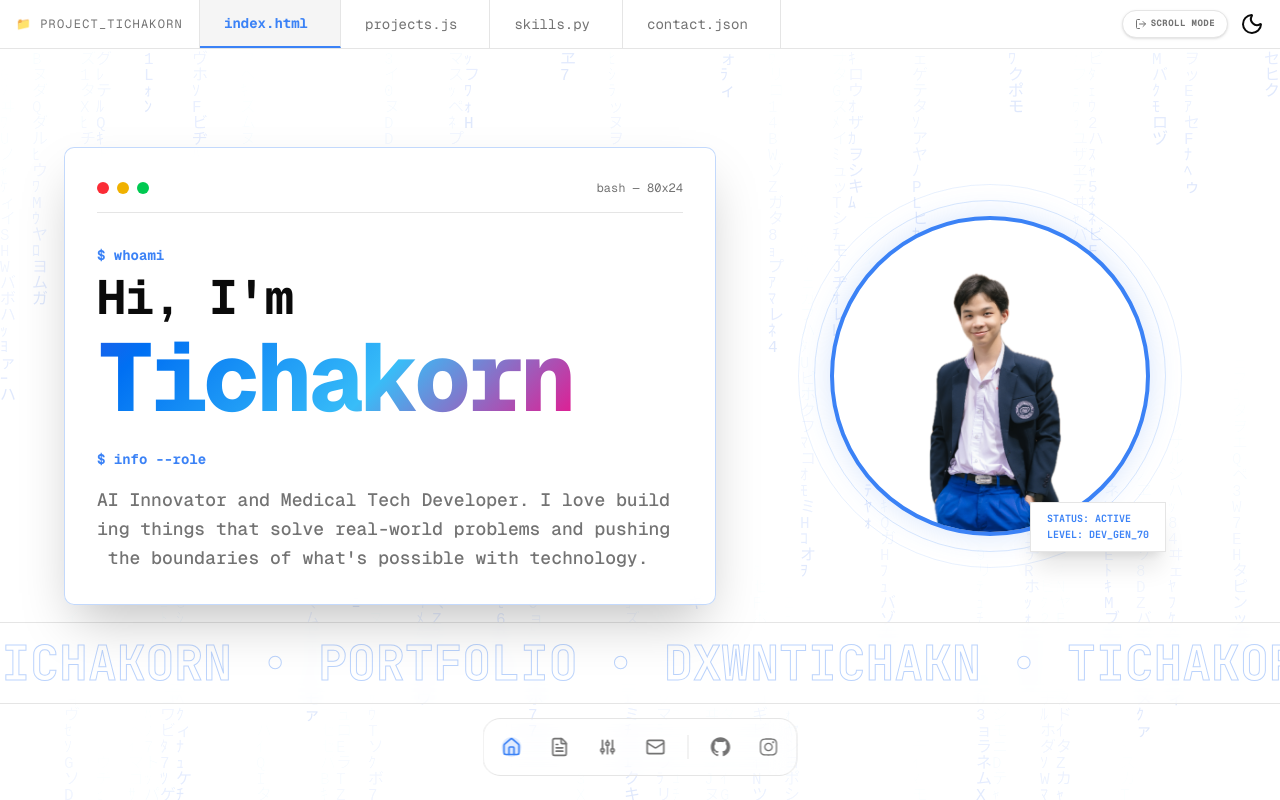
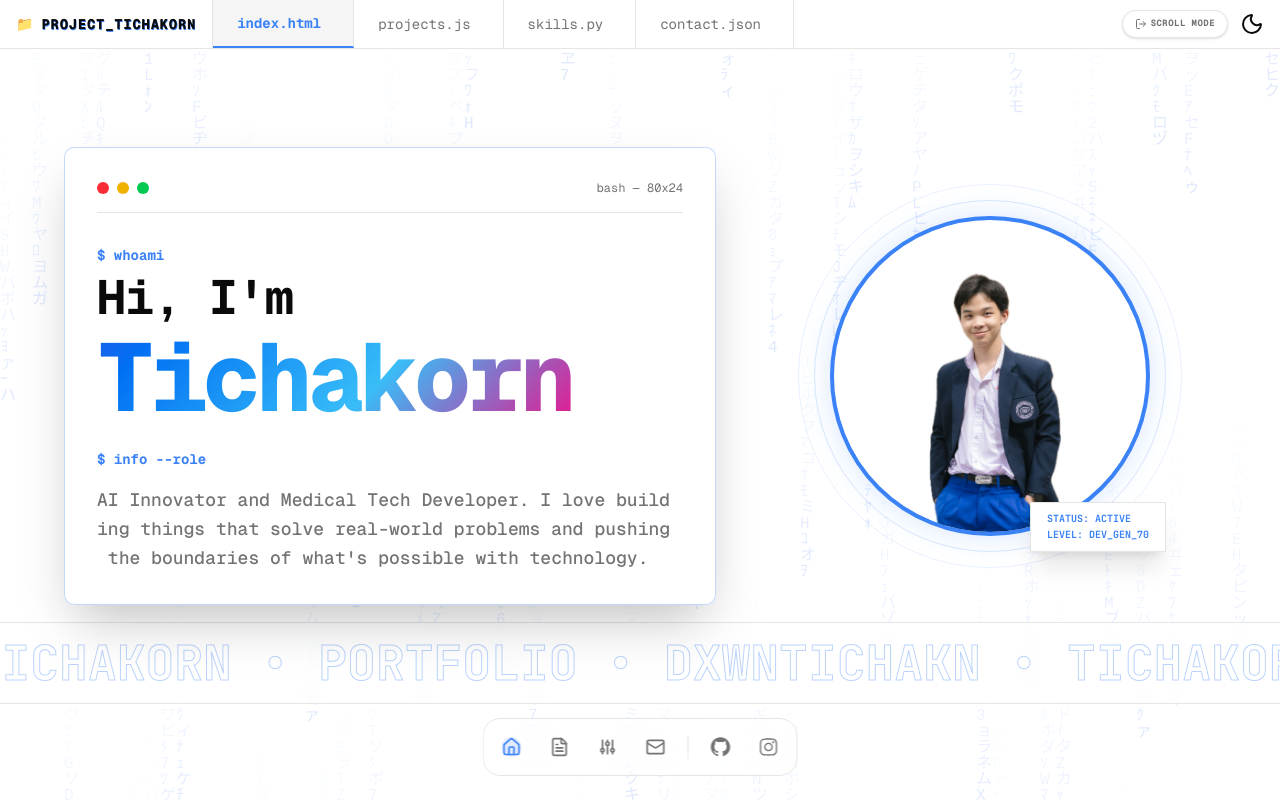
Before and after one commit to tidawnroj/dxwntichakn, a Next.js app: page /tab in a window 1280 px wide. Built offline with nearby package versions, Linux system fonts and the light colour scheme.

Commit message:
style: implement Magic UI LineShadowText component for PROJECT_TICHAKORN header title

```diff
--- a/src/app/tab/page.tsx
+++ b/src/app/tab/page.tsx
@@ -12,6 +12,7 @@ import { AuroraText } from "@/components/ui/aurora-text"
 import { TextAnimate } from "@/components/ui/text-animate"
 import { KineticText } from "@/components/ui/kinetic-text"
 import { motion } from "framer-motion"
+import { LineShadowText } from "@/components/ui/line-shadow-text"
 
 const jetbrainsMono = JetBrains_Mono({ subsets: ["latin"] })
 
@@ -297,6 +298,14 @@ export default function TabPage() {
         .ticker-scroll {
           animation: scroll 30s linear infinite;
         }
+        @keyframes line-shadow {
+          0% { background-position: 0 0; }
+          100% { background-position: 100% -100%; }
+        }
+        .animate-line-shadow::after {
+          background-size: 0.06em 0.06em;
+          animation: line-shadow 15s linear infinite;
+        }
       `}} />
 
       {/* Matrix Background */}
@@ -307,8 +316,11 @@ export default function TabPage() {
         <div className="flex items-center justify-between h-12 overflow-x-auto no-scrollbar">
           <div className="flex items-center h-full">
             {/* File Explorer Mock-up on left */}
-            <div className="hidden md:flex items-center px-4 border-r border-border text-xs text-muted-foreground uppercase tracking-widest h-full font-mono select-none">
-              <span className="mr-2">📁</span> Project_Tichakorn
+            <div className="hidden md:flex items-center px-4 border-r border-border text-xs text-foreground uppercase h-full font-mono select-none font-bold">
+              <span className="mr-2 text-sm">📁</span>
+              <LineShadowText shadowColor="#3b82f6" className="font-extrabold tracking-wider text-sm">
+                PROJECT_TICHAKORN
+              </LineShadowText>
             </div>
             {/* Tabs */}
             <nav className="flex h-full select-none">
--- /dev/null
+++ b/src/components/ui/line-shadow-text.tsx
@@ -0,0 +1,56 @@
+"use client"
+
+import { type CSSProperties, type HTMLAttributes } from "react"
+import { motion, type HTMLMotionProps } from "framer-motion"
+import { cn } from "@/lib/utils"
+
+const motionElements = {
+  article: motion.article,
+  div: motion.div,
+  h1: motion.h1,
+  h2: motion.h2,
+  h3: motion.h3,
+  h4: motion.h4,
+  h5: motion.h5,
+  h6: motion.h6,
+  li: motion.li,
+  p: motion.p,
+  section: motion.section,
+  span: motion.span,
+} as const
+
+type MotionElementType = keyof typeof motionElements
+
+interface LineShadowTextProps extends Omit<HTMLAttributes<HTMLElement>, keyof HTMLMotionProps<any>>, HTMLMotionProps<any> {
+  children: string
+  shadowColor?: string
+  as?: MotionElementType
+}
+
+export function LineShadowText({
+  children,
+  shadowColor = "black",
+  className,
+  as: Component = "span",
+  ...props
+}: LineShadowTextProps) {
+  const MotionComponent = motionElements[Component] as any
+
+  return (
+    <MotionComponent
+      style={{ "--shadow-color": shadowColor } as CSSProperties}
+      className={cn(
+        "relative z-0 inline-flex",
+        "after:absolute after:top-[0.04em] after:left-[0.04em] after:content-[attr(data-text)]",
+        "after:bg-[linear-gradient(45deg,transparent_45%,var(--shadow-color)_45%,var(--shadow-color)_55%,transparent_0)]",
+        "after:-z-10 after:bg-clip-text after:text-transparent",
+        "animate-line-shadow",
+        className
+      )}
+      data-text={children}
+      {...props}
+    >
+      {children}
+    </MotionComponent>
+  )
+}
```
